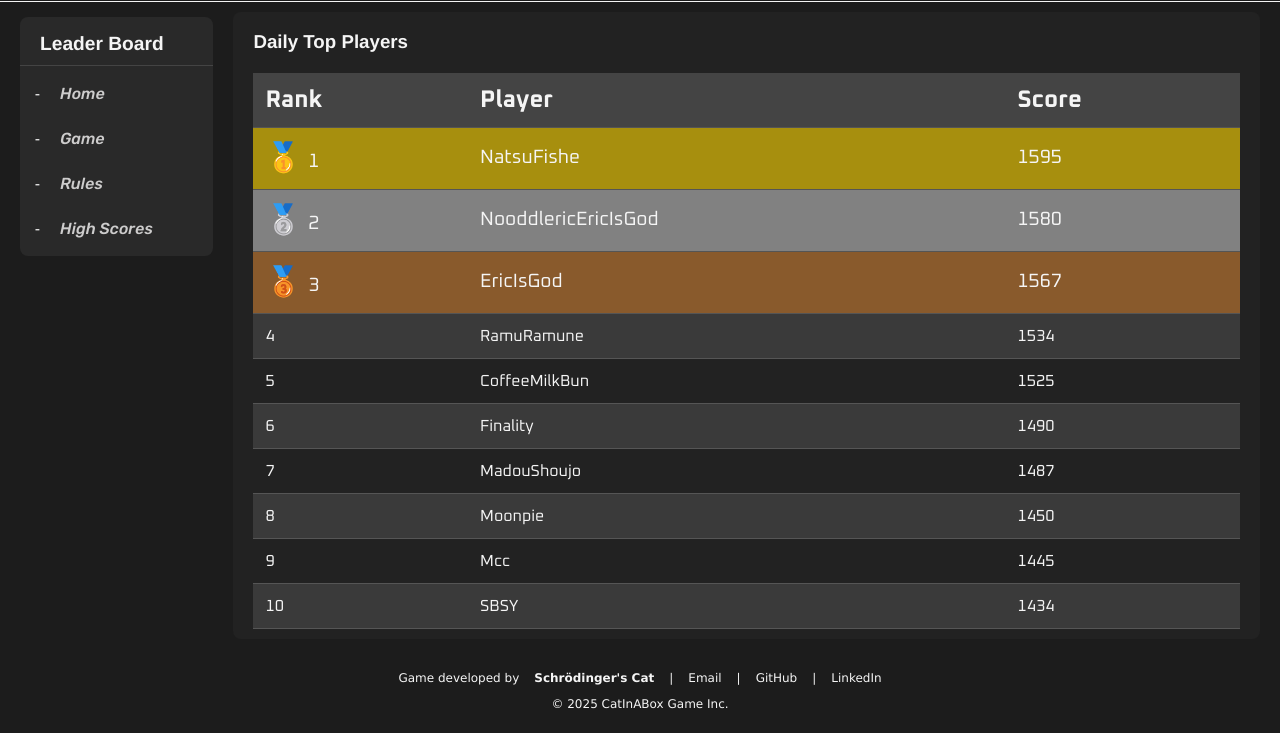
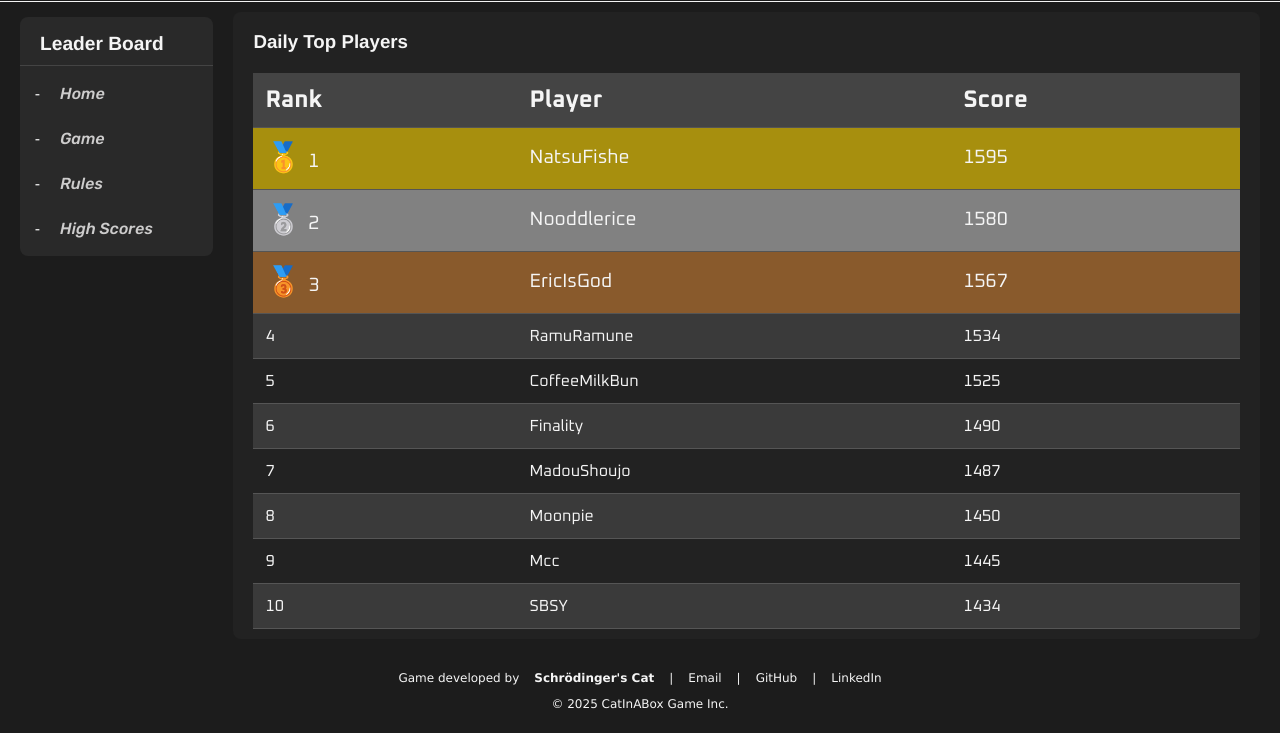
Before and after one commit to AndyZ-C137/CS5610-Spring2025-Project1-Battleship-Mock, a website built with webpack: page pages/highscores/highscores.html in a window 1280 px wide. Shown: the part 70-803 px from the top of the page. Built offline with nearby package versions, Linux system fonts and the light colour scheme.

Commit message:
name updated

```diff
--- a/pages/highscores/highscores.html
+++ b/pages/highscores/highscores.html
@@ -48,7 +48,7 @@
           </thead>
           <tbody>
           <tr><td>1</td><td>NatsuFishe</td><td>1595</td></tr>
-          <tr><td>2</td><td>NooddlericEricIsGod</td><td>1580</td></tr>
+          <tr><td>2</td><td>Nooddlerice</td><td>1580</td></tr>
           <tr><td>3</td><td>EricIsGod</td><td>1567</td></tr>
           <tr><td>4</td><td>RamuRamune</td><td>1534</td></tr>
           <tr><td>5</td><td>CoffeeMilkBun</td><td>1525</td></tr>
```
